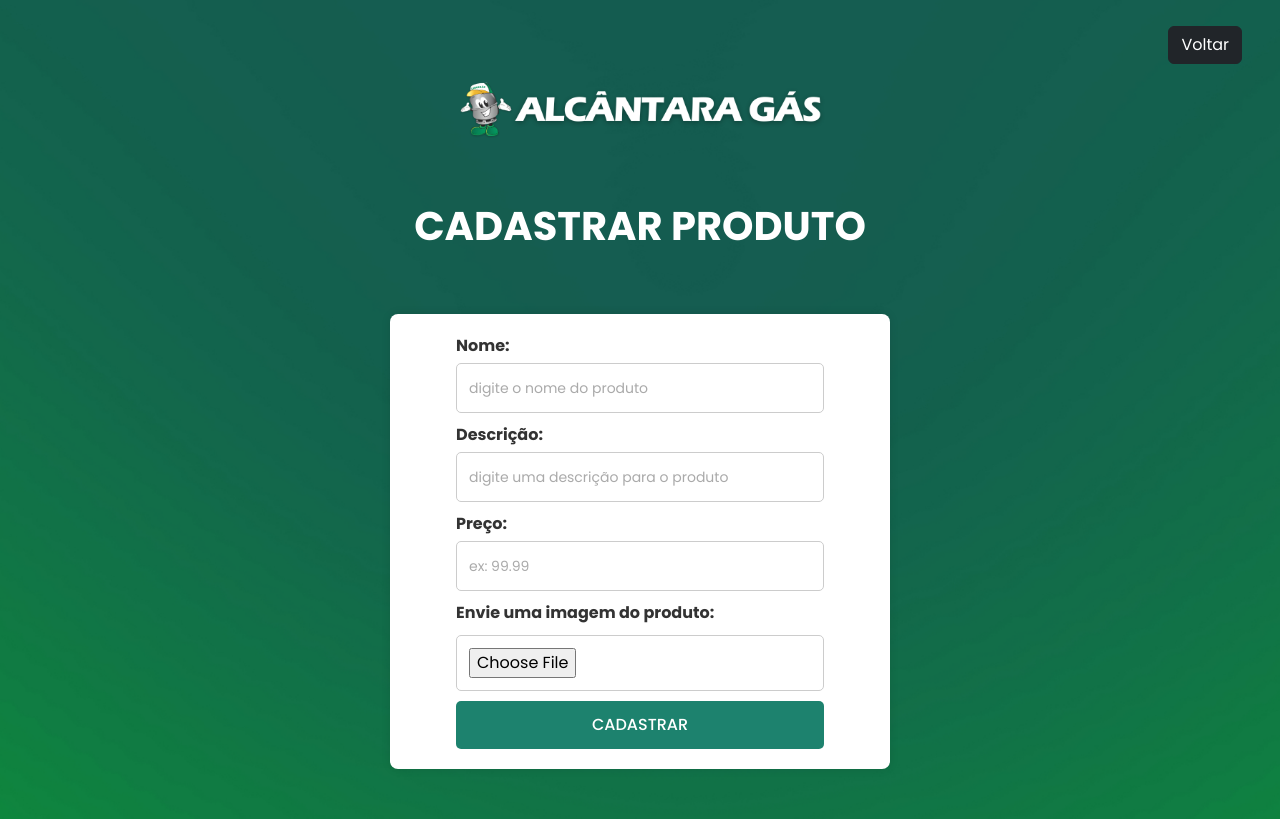
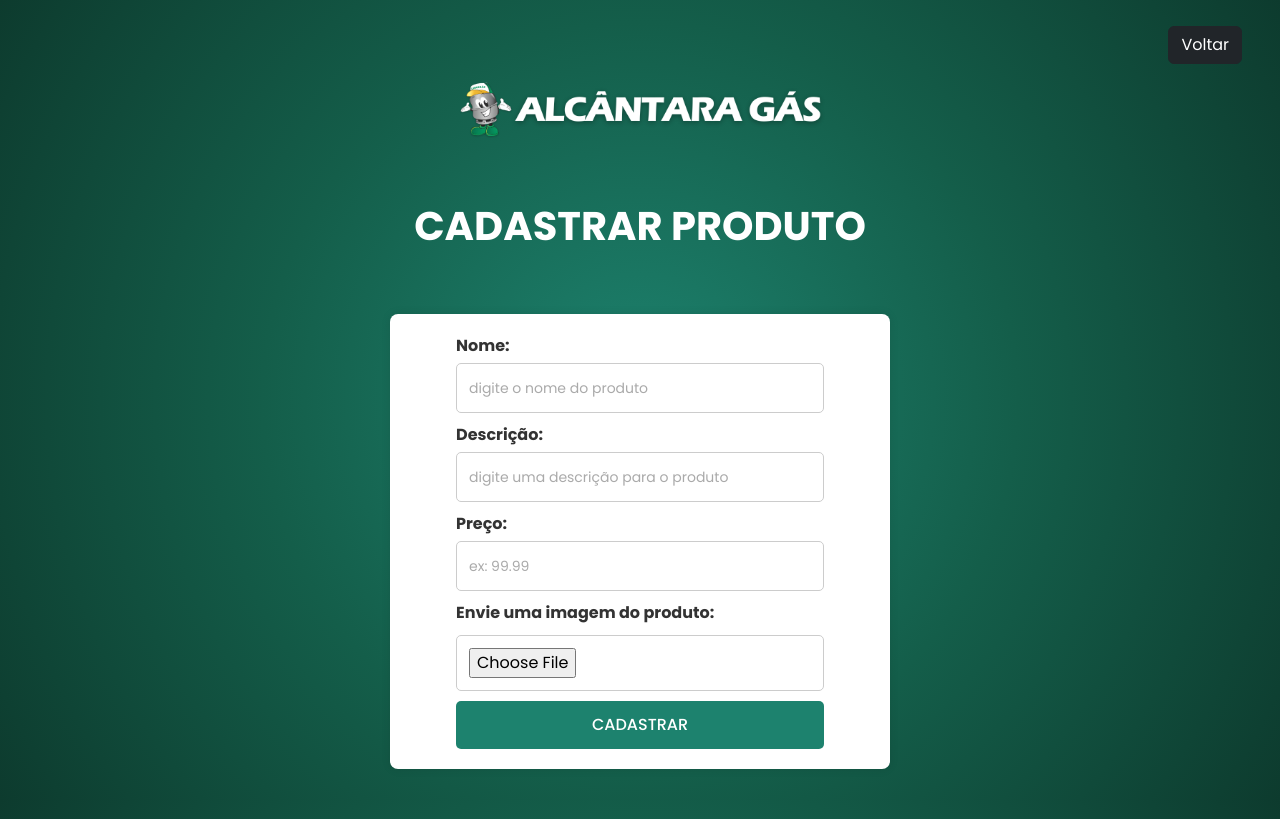
Before and after one commit to batatinhachips/AlcaGas, a PHP site: page /visao/cadastrar_produtos.php in a window 1280 px wide. Run offline with PHP 8.4, Linux system fonts and the light colour scheme; some libraries are stand-ins or nearby versions.

Commit message:
Add files via upload

```diff
--- a/recursos/css/login.css
+++ b/recursos/css/login.css
@@ -10,7 +10,7 @@ html, body {
 body.cadCliente {
     margin: 0;
     margin-top: 3rem;
-    background-image: url('../imagens/bg.jpg');
+    background: radial-gradient(circle at center, #1D826E, #145E4A, #0D3B2E);
     background-size: cover;
     background-position: center;
     color: white;
--- a/recursos/css/produtos.css
+++ b/recursos/css/produtos.css
@@ -7,7 +7,7 @@ html, body {
 }
 
 body {
-  background-image: url('../imagens/bg.jpg');
+  background: radial-gradient(circle at center, #1D826E, #145E4A, #0D3B2E);
   background-size: cover;
   background-position: center;
   color: white;
```
